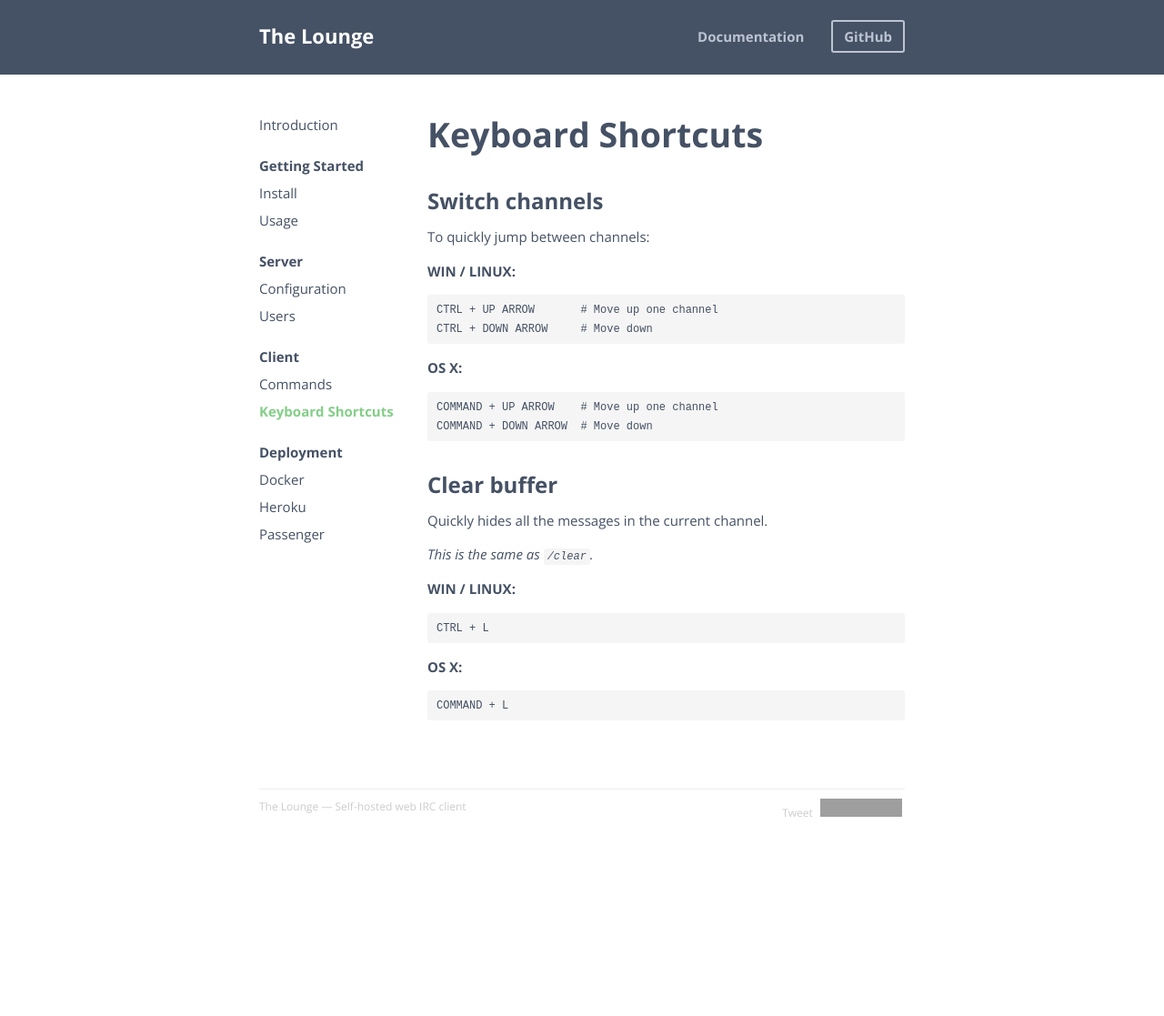
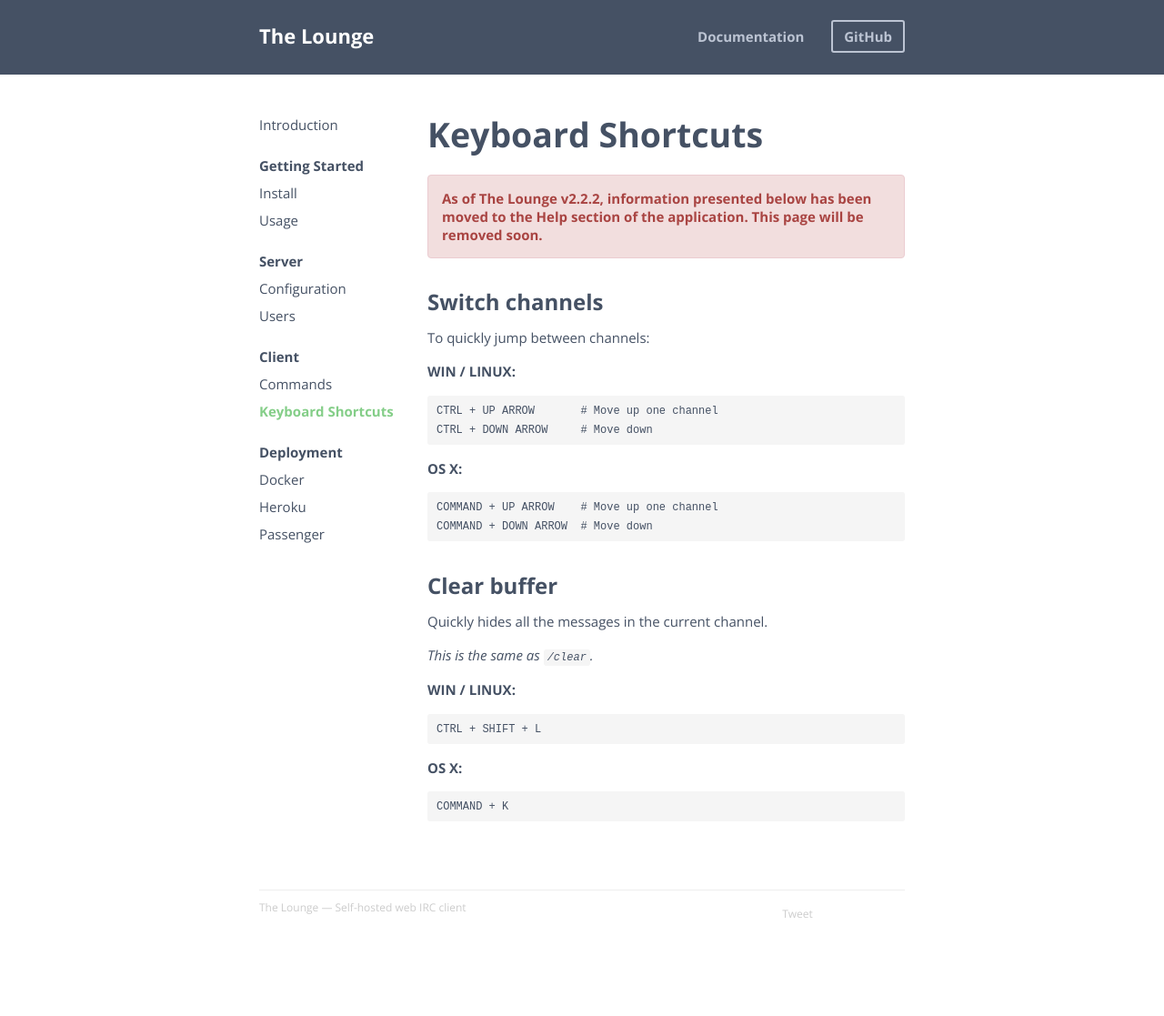
Before and after one commit to thelounge/thelounge.github.io, a Jekyll site: the page built from _docs/client/keyboard_shortcuts.md, in a window 1280 px wide. Shown: the whole page at 91% size. Built offline with Jekyll 4.4.1, drawn with Linux system fonts in a browser that asks for light colours; Markdown is read by kramdown in place of the engine named in the settings; comment, search, counter and statistics services are not loaded; before the commit the page ends 1006 px from its top, so only the background shows below that; grey boxes are pictures that could not be loaded.

Commit message:
Add notes about moving client docs to the app itself
This also fixes the keyboard shortcuts, mis-documented for a while. At least last version before cleanup will be technically correct!

````diff
--- a/_docs/client/keyboard_shortcuts.md
+++ b/_docs/client/keyboard_shortcuts.md
@@ -1,12 +1,15 @@
 ---
 layout: documentation
 title: Keyboard Shortcuts
-description: Add your description here
 category: Client
 order: 3.2
 ---
 
 # Keyboard Shortcuts
+
+<div class="alert alert-danger" role="alert">
+  <strong>As of The Lounge v2.2.2, information presented below has been moved to the Help section of the application. This page will be removed soon.</strong>
+</div>
 
 ## Switch channels
 
@@ -35,11 +38,11 @@
 __WIN / LINUX:__
 
 ```
-CTRL + L
+CTRL + SHIFT + L
 ```
 
 __OS X:__
 
 ```
-COMMAND + L
+COMMAND + K
 ```
````
Also changed, not shown: _docs/client/commands.md (+4 -1 lines).
